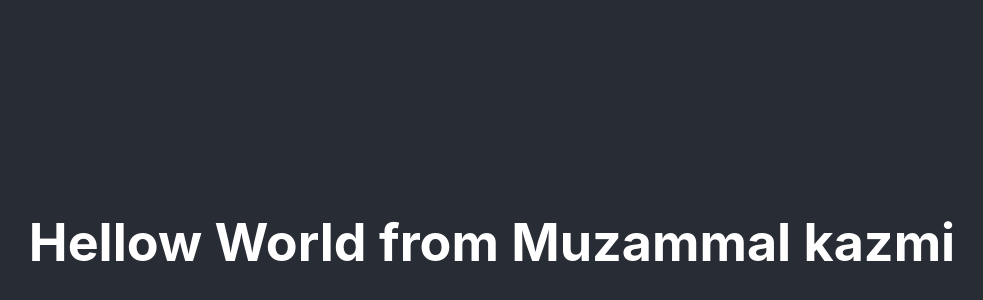
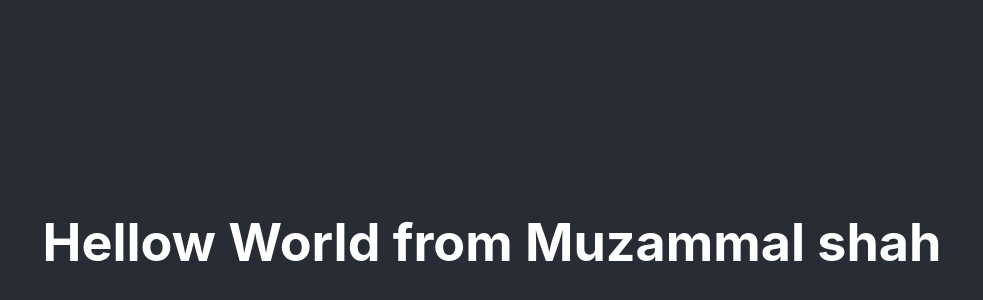
Before and after one commit to muzammalkazmi/myreact, a React (Create React App) app: page / in a window 1280 px wide. Shown: the part 158-458 px from the top of the page, without its empty margins (148-1131 px from the left). Built offline with nearby package versions, Linux system fonts and the light colour scheme.

Commit message:
Update App.js

```diff
--- a/src/App.js
+++ b/src/App.js
@@ -6,7 +6,7 @@ function App() {
     <div className="App">
       <header className="App-header">
 
-        <h1>Hellow World from Muzammal kazmi</h1>
+        <h1>Hellow World from Muzammal shah</h1>
       </header>
     </div>
   );
```
